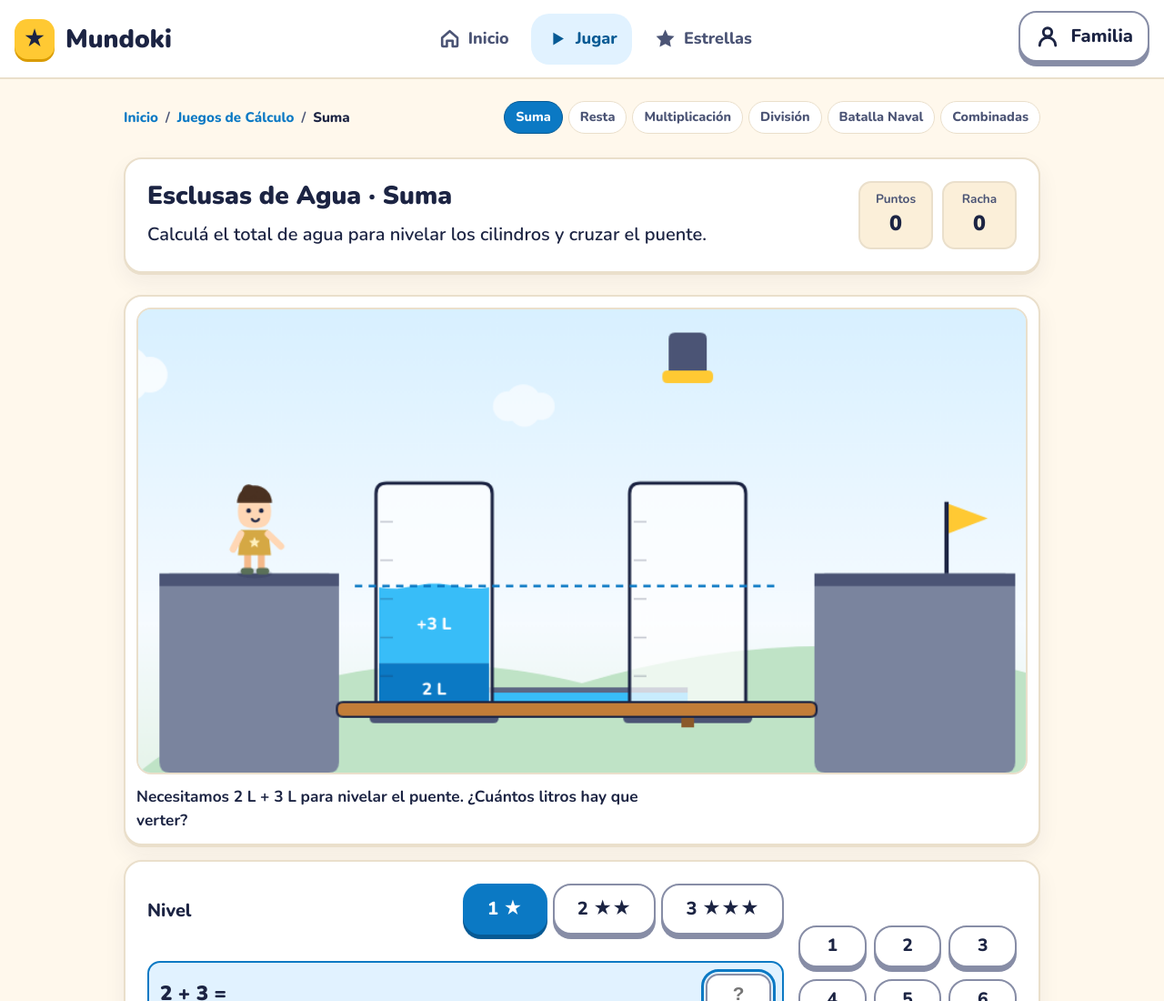
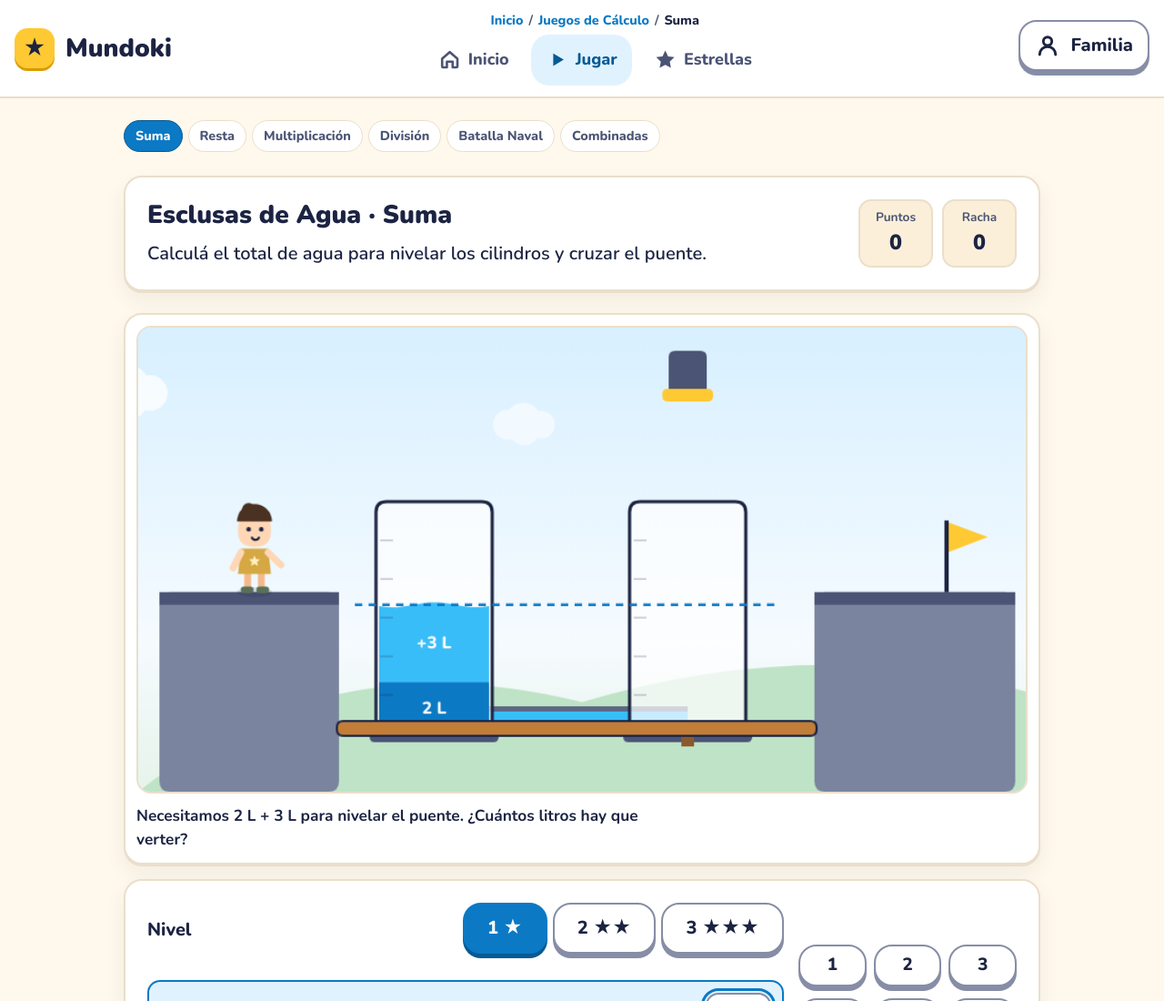
Before and after one commit to ufaboy/mundoki, an Astro site: page /es-ar/entrenar/suma in a window 1280 px wide. Shown: the top 1100 px of the page at 91% size. Built offline with nearby package versions, Linux system fonts and the light colour scheme; Astro itself is replaced by a stand-in of ours; a web font is replaced by a local one.

Commit message:
refactor: render skill game breadcrumbs inside header nav.mk-topbar__nav

```diff
--- a/src/components/arcade/SkillGameArena.astro
+++ b/src/components/arcade/SkillGameArena.astro
@@ -1,5 +1,5 @@
 ---
-import { buildHomeUrl, buildTrainHubUrl, buildTrainSkillUrl } from '../../i18n/routes';
+import { buildTrainSkillUrl } from '../../i18n/routes';
 import {
   getSkillGameMeta,
   SKILL_GAMES_META,
@@ -25,25 +25,7 @@ const isXY = meta.inputMode === 'xy';
   data-input-mode={meta.inputMode ?? 'single'}
   class="mk-stack"
 >
-  <!-- Header Breadcrumbs & Compact Skill Switcher -->
-  <div class="mk-skill-nav">
-    <nav class="mk-skill-crumbs" aria-label="Breadcrumb">
-      <ol>
-        <li><a href={buildHomeUrl(locale)}>{es ? 'Inicio' : 'Home'}</a></li>
-        <li aria-hidden="true">/</li>
-        <li><a href={buildTrainHubUrl(locale)}>{es ? 'Juegos de Cálculo' : 'Skill Games'}</a></li>
-        <li aria-hidden="true">/</li>
-        <li aria-current="page">
-          {skill === 'addition' && (es ? 'Suma' : 'Addition')}
-          {skill === 'subtraction' && (es ? 'Resta' : 'Subtraction')}
-          {skill === 'multiplication' && (es ? 'Multiplicación' : 'Multiplication')}
-          {skill === 'division' && (es ? 'División' : 'Division')}
-          {skill === 'sea-cannon' && (es ? 'Batalla Naval' : 'Sea Cannon')}
-          {skill === 'chain-ops' && (es ? 'Combinadas' : 'Combined')}
-        </li>
-      </ol>
-    </nav>
-
+  <!-- Compact Skill Switcher -->
   <nav class="mk-skill-tabs" aria-label={es ? 'Cambiar juego' : 'Switch game'}>
     {SKILL_GAMES_META.map((item) => (
       <a
@@ -60,7 +42,6 @@ const isXY = meta.inputMode === 'xy';
       </a>
     ))}
   </nav>
-  </div>
 
   <!-- Top Bar: Title + Stats -->
   <div class="mk-card mk-row mk-row--between mk-skill-top">
--- a/src/components/shared/SiteHeader.astro
+++ b/src/components/shared/SiteHeader.astro
@@ -7,12 +7,18 @@ import type { Locale } from '../../math/core/types';
 import { t } from '../../i18n/translations';
 import { buildAccountUrl, buildHomeUrl, buildPlayUrl, buildProgressUrl, type SiteNavId } from '../../i18n/routes';
 
+export interface BreadcrumbItem {
+  label: string;
+  href?: string;
+}
+
 interface Props {
   locale: Locale;
   activeNav?: SiteNavId;
+  breadcrumbs?: BreadcrumbItem[];
 }
 
-const { locale, activeNav = 'home' } = Astro.props;
+const { locale, activeNav = 'home', breadcrumbs } = Astro.props;
 
 const items = [
   {
@@ -47,6 +53,22 @@ const familyCurrent = activeNav === 'account' || activeNav === 'premium';
   </a>
 
   <nav class="mk-topbar__nav" aria-label={t(locale, 'navMain')}>
+    {breadcrumbs && breadcrumbs.length > 0 ? (
+      <ol class="mk-topbar__crumbs" aria-label="Breadcrumb">
+        {breadcrumbs.map((crumb, idx) => (
+          <>
+            {idx > 0 && <li class="mk-topbar__sep" aria-hidden="true">/</li>}
+            <li>
+              {crumb.href ? (
+                <a href={crumb.href}>{crumb.label}</a>
+              ) : (
+                <span aria-current="page">{crumb.label}</span>
+              )}
+            </li>
+          </>
+        ))}
+      </ol>
+    ) : null}
     <ul class="mk-nav mk-nav--dock">
       {items.map((item) => (
         <li>
@@ -65,6 +87,42 @@ const familyCurrent = activeNav === 'account' || activeNav === 'premium';
   </a>
 </header>
 
+<style>
+  .mk-topbar__nav {
+    flex-direction: column;
+    align-items: center;
+    gap: 4px;
+  }
+
+  .mk-topbar__crumbs {
+    display: flex;
+    flex-wrap: wrap;
+    align-items: center;
+    justify-content: center;
+    gap: 6px;
+    list-style: none;
+    margin: 0;
+    padding: 0;
+    font-size: 0.9rem;
+    font-weight: 700;
+    color: var(--mk-ink-soft);
+  }
+
+  .mk-topbar__crumbs a {
+    color: var(--mk-sky);
+    text-decoration: none;
+  }
+
+  .mk-topbar__crumbs a:hover {
+    text-decoration: underline;
+  }
+
+  .mk-topbar__crumbs [aria-current='page'] {
+    color: var(--mk-ink);
+    font-weight: 800;
+  }
+</style>
+
 <script is:inline>
   // Show the signed-in adult's name on the Familia button.
   try {
--- a/src/layouts/AppLayout.astro
+++ b/src/layouts/AppLayout.astro
@@ -3,7 +3,7 @@
 // Legacy pages still use BaseLayout; both share SiteHeader and SiteFooter, so
 // the header and menu never change between them.
 import DesignHead from '../components/shared/DesignHead.astro';
-import SiteHeader from '../components/shared/SiteHeader.astro';
+import SiteHeader, { type BreadcrumbItem } from '../components/shared/SiteHeader.astro';
 import SiteFooter from '../components/shared/SiteFooter.astro';
 import type { Locale } from '../math/core/types';
 import { t } from '../i18n/translations';
@@ -15,6 +15,7 @@ interface Props {
   locale: Locale;
   activeNav?: SiteNavId;
   switchLocaleHref?: string;
+  breadcrumbs?: BreadcrumbItem[];
 }
 
 const {
@@ -25,6 +26,7 @@ const {
     : 'Mundoki — matemática visual para primaria y secundaria.',
   activeNav = 'home',
   switchLocaleHref,
+  breadcrumbs,
 } = Astro.props;
 ---
 
@@ -43,7 +45,7 @@ const {
   </head>
   <body class="mk-body mk-ui">
     <a href="#main-content" class="mk-skip">{t(locale, 'skipToContent')}</a>
-    <SiteHeader locale={locale} activeNav={activeNav} />
+    <SiteHeader locale={locale} activeNav={activeNav} breadcrumbs={breadcrumbs} />
     <main id="main-content" class="mk-page">
       <slot />
     </main>
--- a/src/pages/[locale]/[trainVerb]/[skill].astro
+++ b/src/pages/[locale]/[trainVerb]/[skill].astro
@@ -2,6 +2,8 @@
 import AppLayout from '../../../layouts/AppLayout.astro';
 import SkillGameArena from '../../../components/arcade/SkillGameArena.astro';
 import {
+  buildHomeUrl,
+  buildTrainHubUrl,
   buildTrainSkillUrl,
   normalizeUrlLocale,
 } from '../../../i18n/routes';
@@ -31,6 +33,20 @@ const skill = resolveSkillFromSlug(Astro.params.skill || '') ?? 'addition';
 const meta = getSkillGameMeta(skill);
 const otherLocale = locale === 'es-AR' ? 'en-US' : 'es-AR';
 const switchHref = buildTrainSkillUrl(otherLocale, skill);
+const es = locale === 'es-AR';
+const skillShortLabels: Record<string, string> = {
+  addition: es ? 'Suma' : 'Addition',
+  subtraction: es ? 'Resta' : 'Subtraction',
+  multiplication: es ? 'Multiplicación' : 'Multiplication',
+  division: es ? 'División' : 'Division',
+  'sea-cannon': es ? 'Batalla Naval' : 'Sea Cannon',
+  'chain-ops': es ? 'Combinadas' : 'Combined',
+};
+const breadcrumbs = [
+  { label: es ? 'Inicio' : 'Home', href: buildHomeUrl(locale) },
+  { label: es ? 'Juegos de Cálculo' : 'Skill Games', href: buildTrainHubUrl(locale) },
+  { label: skillShortLabels[skill] ?? meta.title[locale] },
+];
 ---
 
 <AppLayout
@@ -39,6 +55,7 @@ const switchHref = buildTrainSkillUrl(otherLocale, skill);
   locale={locale}
   activeNav="play"
   switchLocaleHref={switchHref}
+  breadcrumbs={breadcrumbs}
 >
   <SkillGameArena locale={locale} skill={skill} />
 </AppLayout>
```
Lines whose indentation alone changed are shown as unchanged.
